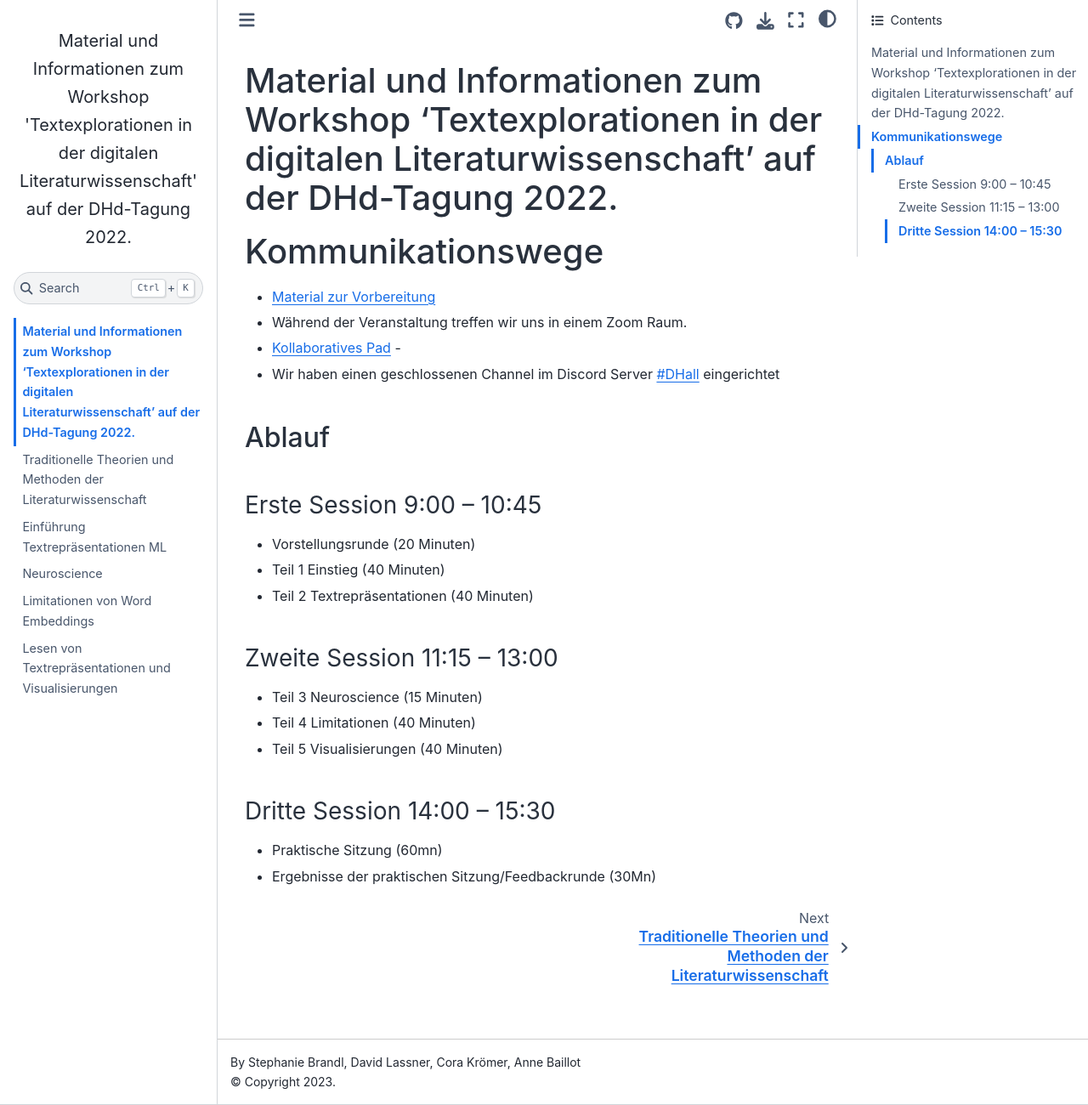
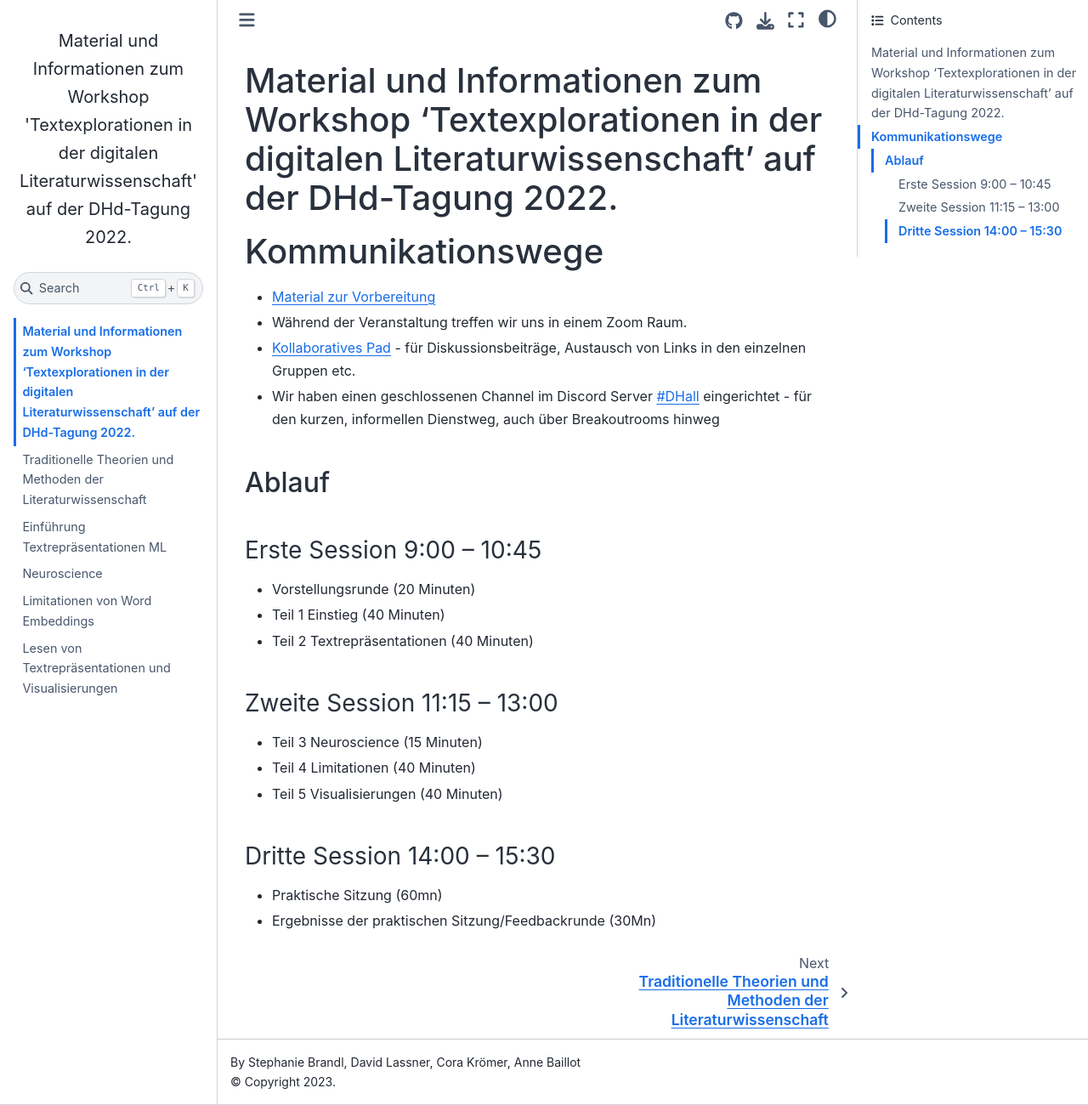
Before and after one commit to millawell/textexplorationen-in-der-digitalen-literaturwissenschaft, a Jupyter Book: the page built from kurzinformationen.md, in a window 1280 px wide and 1300 px high. Shown: the whole window at 85% size. Built offline with Jupyter Book 1.0.4 settings and Sphinx 7.4.7 and the Sphinx Book theme 1.1.4, drawn with Linux system fonts in a browser that asks for light colours.

```diff
--- a/kurzinformationen.md
+++ b/kurzinformationen.md
@@ -3,8 +3,8 @@
 # Kommunikationswege
 * [Material zur Vorbereitung](https://millawell.github.io/textexplorationen-in-der-digitalen-literaturwissenschaft/kurzinformationen.html)
 * Während der Veranstaltung treffen wir uns in einem Zoom Raum.
-* [Kollaboratives Pad](https://etherpad.wikimedia.org/p/textexplorationen-workshop) -
-* Wir haben einen geschlossenen Channel im Discord Server [#DHall](https://discord.gg/KpcJeJjj) eingerichtet
+* [Kollaboratives Pad](https://etherpad.wikimedia.org/p/textexplorationen-workshop) - für Diskussionsbeiträge, Austausch von Links in den einzelnen Gruppen etc.
+* Wir haben einen geschlossenen Channel im Discord Server [#DHall](https://discord.gg/KpcJeJjj) eingerichtet - für den kurzen, informellen Dienstweg, auch über Breakoutrooms hinweg
 
 ## Ablauf
 
```
